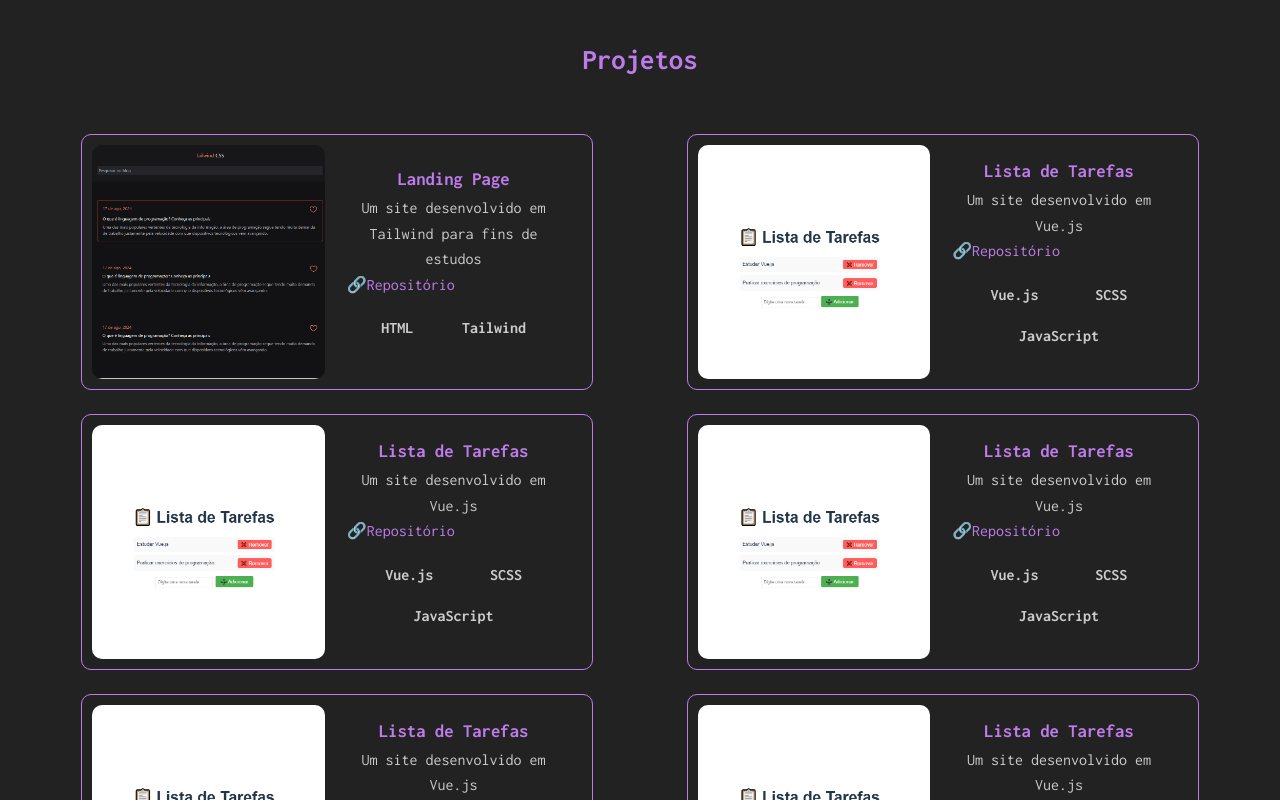
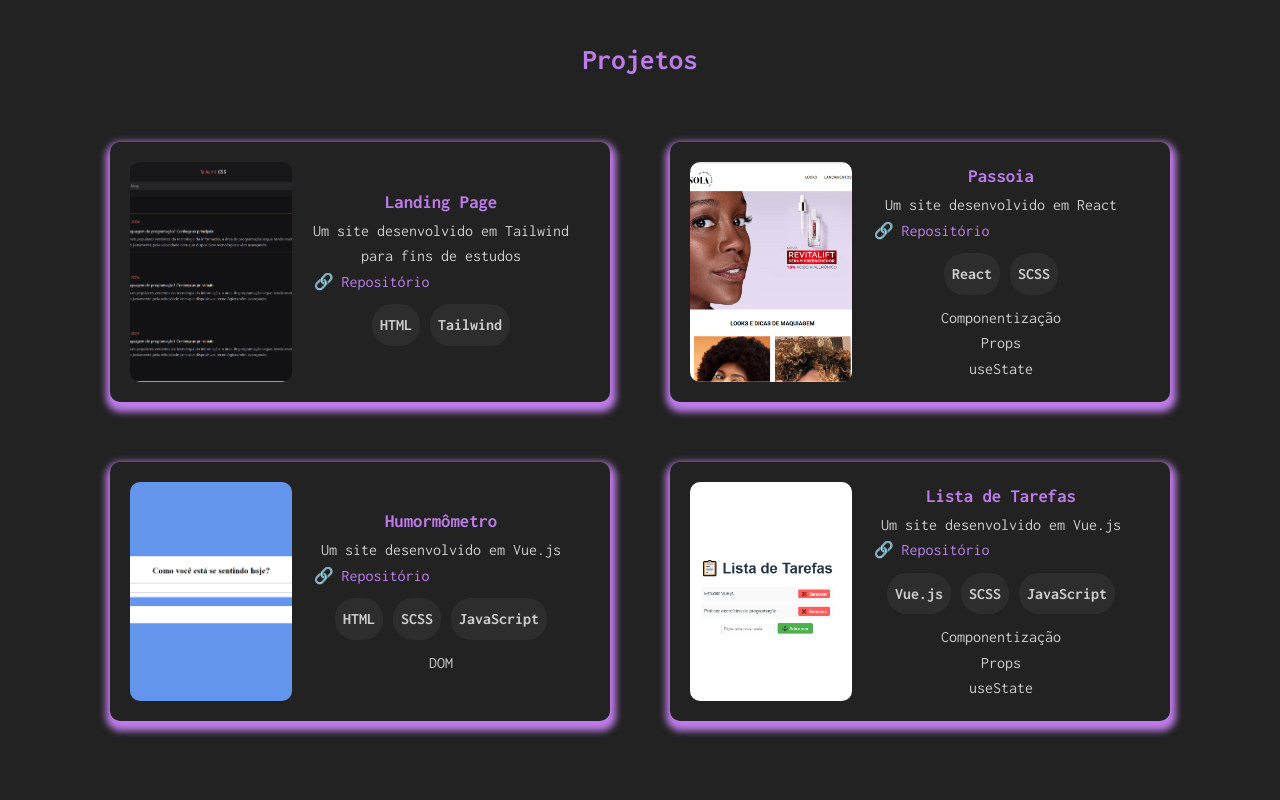
Before and after one commit to mariaccarolina/by_carolina, a Vue app: page / in a window 1280 px wide. Shown: the part 780-1580 px from the top of the page. Built offline with nearby package versions, Linux system fonts and the light colour scheme.

Commit message:
refactor: Melhorias

```diff
--- a/src/components/header.vue
+++ b/src/components/header.vue
@@ -8,19 +8,13 @@ const menuAberto = ref(false);
   <header class="header">
     <nav>
       <!-- Botão hambúrguer (só aparece no mobile) -->
-      <button class="hamburguer" @click="menuAberto = !menuAberto">
-        <span></span>
-        <span></span>
-        <span></span>
-      </button>
-
       <!-- Menu de navegação -->
-      <ul :class="{ aberto: menuAberto }">
+      <ul>
         <li class="com-linha-esquerda">
           <div class="linha-esquerda"></div>
           <a href="#">Inicio</a>
         </li>
-        <li><a href="#">Sobre</a></li>
+
         <li><a href="#">Projetos</a></li>
         <li class="com-linha-direita">
           <a href="#">Contato</a>
@@ -65,6 +59,7 @@ const menuAberto = ref(false);
     }
 
     ul {
+      margin-top: 20px;
       display: flex;
       justify-content: center;
       align-items: center;
@@ -81,6 +76,7 @@ const menuAberto = ref(false);
           text-decoration: none;
           font-weight: 500;
           transition: 0.3s;
+          font-size: 24px;
 
           &:hover {
             color: #cccccc;
--- a/src/components/inicio.vue
+++ b/src/components/inicio.vue
@@ -88,6 +88,7 @@ p{
       &:hover {
         background-color: #be7cea;
         color: #1e1e1e;
+        border: none;
       }
     }
   }
--- a/src/components/projetosCard.vue
+++ b/src/components/projetosCard.vue
@@ -4,21 +4,35 @@ import { projetos } from "../data/projetos.js";
 
 <template>
   <h2>Projetos</h2>
+
   <section>
-    <div class="project-card" v-for="projeto in projetos">
+    <div class="container">
+      <div class="project-card" v-for="projeto in projetos" :key="projeto.nome">
         <a :href="projeto.link" target="_blank">
           <img :src="projeto.image" alt="" />
         </a>
+
         <div class="containerCard">
           <h3>{{ projeto.nome }}</h3>
           <p>{{ projeto.descricao }}</p>
+
           <p>
-          <a :href="projeto.repositorio" target="_blank">🔗Repositório</a>
+            <a :href="projeto.repositorio" target="_blank">🔗 Repositório</a>
           </p>
+
           <div class="tech">
-          <h4 v-for="(techologias, i) in projeto.techologias">
-            {{ techologias }}
+            <h4 v-for="(tech, i) in projeto.techologias" :key="i">
+              {{ tech }}
             </h4>
+          </div>
+
+          <p
+            v-for="(esp, index) in projeto.Especificações"
+            :key="'esp-' + index"
+            v-if="projeto.Especificações?.length"
+          >
+            {{ esp }}
+          </p>
         </div>
       </div>
     </div>
@@ -32,31 +46,38 @@ h2 {
   font-size: 1.8rem;
   color: #be7cea;
 }
+
+/* CENTRALIZA A SEÇÃO */
 section {
+  width: 100%;
   display: flex;
-  width: 100vw;
-  justify-content: space-evenly;
+  justify-content: center;
+}
+
+/* CONTAINER CENTRALIZADO */
+.container {
+  display: flex;
   flex-wrap: wrap;
-  div{
-    margin: 12px;
+  justify-content: center;
+  width: 100%;
+  gap: 20px;
 }
-  @media (max-width: 900px) {
-    flex-direction: column;
-    align-items: center;
-  }
-}
+
+/* CARD DE CADA PROJETO */
 .project-card {
-  width: 40%;
+  width: 45%; /* 🔥 GARANTE 2 CARDS POR LINHA */
+  max-width: 500px;
   display: flex;
-  padding: 10px;
+  padding: 20px;
   border-radius: 10px;
-  border: #be7cea 1px  solid;
+  box-shadow: #be7cea 1px 5px 7px 5px;
   text-align: center;
+  margin: 20px;
 
   @media (max-width: 900px) {
     width: 90%;
-    justify-content: center;
-    margin: 10px;
+    flex-direction: column;
+    align-items: center;
   }
 
   a {
@@ -69,35 +90,35 @@ section {
     width: 100%;
     height: 100%;
     object-fit: cover;
-    /*preenche o espaço sem distorcer */
     border-radius: 10px;
   }
+
+
 }
 
+/* TEXTO AO LADO DA IMAGEM */
 .containerCard {
-  width: 50%;
+  width: 90%;
   display: flex;
   flex-direction: column;
   justify-content: center;
   padding: 0 10px;
-  border-top-right-radius: 10px;
-  border-bottom-right-radius: 10px;
+  text-align: center;
 }
 
+/* TECNOLOGIAS */
 .tech {
   display: flex;
-  justify-content: space-around;
+  justify-content: center;
+  gap: 10px;
   margin: 10px;
   flex-wrap: wrap;
+
   h4 {
     color: #cccccc;
     padding: 8px;
     border-radius: 20px;
-    max-width: 200px;
-    @media (max-width: 900px) {
-      padding: 5px;
-      margin: 5px;
-    }
+    background: #2d2d2d;
   }
 }
 </style>
--- a/src/data/projetos.js
+++ b/src/data/projetos.js
@@ -9,6 +9,25 @@ export  const projetos = [
     repositorio: "https://github.com/mariaccarolina/Tailwind",
     link: "https://mariaccarolina.github.io/Tailwind/",
     techologias: ["HTML", "Tailwind"],
+    Especificações: [],
+  },
+  {
+    image: "/passoia.png",
+    nome: "Passoia",
+    descricao: "Um site desenvolvido em React",
+    repositorio: "https://github.com/mariaccarolina/Passoia",
+    link: "https://passoia-six.vercel.app/",
+    techologias: ["React", "SCSS"],
+    Especificações: ["Componentização", "Props", "useState"],
+  },
+  {
+    image: "/humor.png",
+    nome: "Humormômetro",
+    descricao: "Um site desenvolvido em Vue.js",
+    repositorio: "https://github.com/mariaccarolina/Humormometro",
+    link: "https://humormometro-azure.vercel.app/",
+    techologias: ["HTML", "SCSS", "JavaScript"],
+    Especificações: ["DOM"],
   },
   {
     image: lista,
@@ -17,37 +36,7 @@ export  const projetos = [
     repositorio: "https://github.com/mariaccarolina/Lista-de-Tarefas-Vue",
     link: "https://lista-de-tarefas-vue-orcin.vercel.app/",
     techologias: ["Vue.js", "SCSS", "JavaScript"],
+    Especificações: ["Componentização", "Props", "useState"],
   },
-  {
-    image: lista,
-    nome: "Lista de Tarefas",
-    descricao: "Um site desenvolvido em Vue.js",
-    repositorio: "https://github.com/mariaccarolina/Lista-de-Tarefas-Vue",
-    link: "https://lista-de-tarefas-vue-orcin.vercel.app/",
-    techologias: ["Vue.js", "SCSS", "JavaScript"],
-  },
-  {
-    image: lista,
-    nome: "Lista de Tarefas",
-    descricao: "Um site desenvolvido em Vue.js",
-    repositorio: "https://github.com/mariaccarolina/Lista-de-Tarefas-Vue",
-    link: "https://lista-de-tarefas-vue-orcin.vercel.app/",
-    techologias: ["Vue.js", "SCSS", "JavaScript"],
-  },
-  {
-    image: lista,
-    nome: "Lista de Tarefas",
-    descricao: "Um site desenvolvido em Vue.js",
-    repositorio: "https://github.com/mariaccarolina/Lista-de-Tarefas-Vue",
-    link: "https://lista-de-tarefas-vue-orcin.vercel.app/",
-    techologias: ["Vue.js", "SCSS", "JavaScript"],
-  },
-  {
-    image: lista,
-    nome: "Lista de Tarefas",
-    descricao: "Um site desenvolvido em Vue.js",
-    repositorio: "https://github.com/mariaccarolina/Lista-de-Tarefas-Vue",
-    link: "https://lista-de-tarefas-vue-orcin.vercel.app/",
-    techologias: ["Vue.js", "SCSS", "JavaScript"],
-  },
+
 ];
```
Also changed, not shown: public/humor.png (added), public/passoia.png (added). Lines whose indentation alone changed are shown as unchanged.
